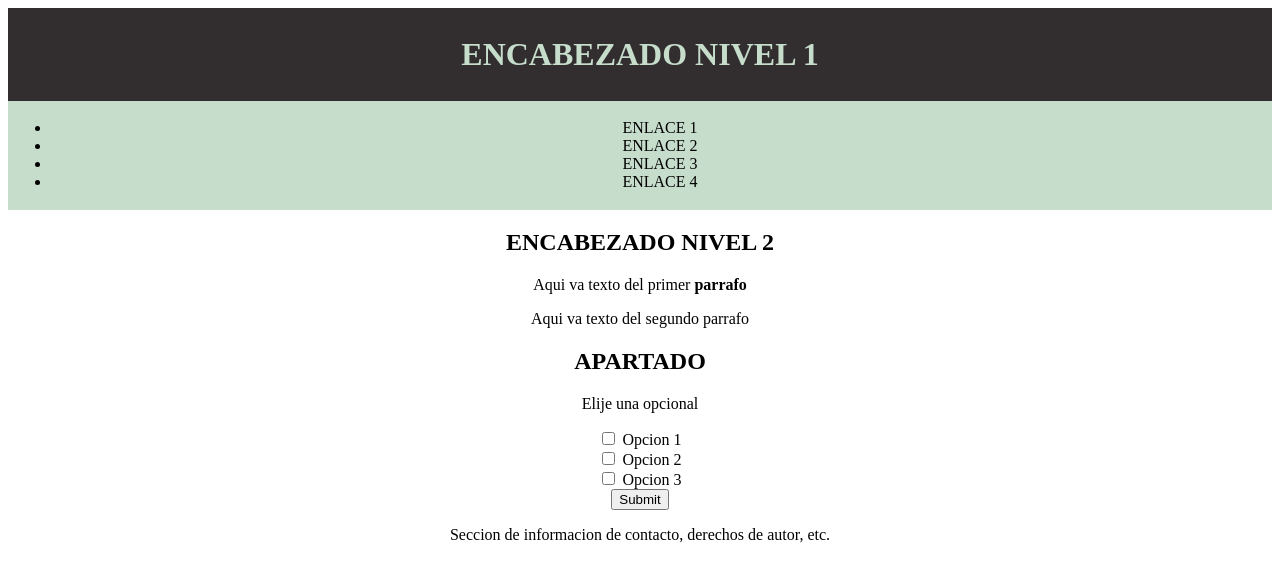
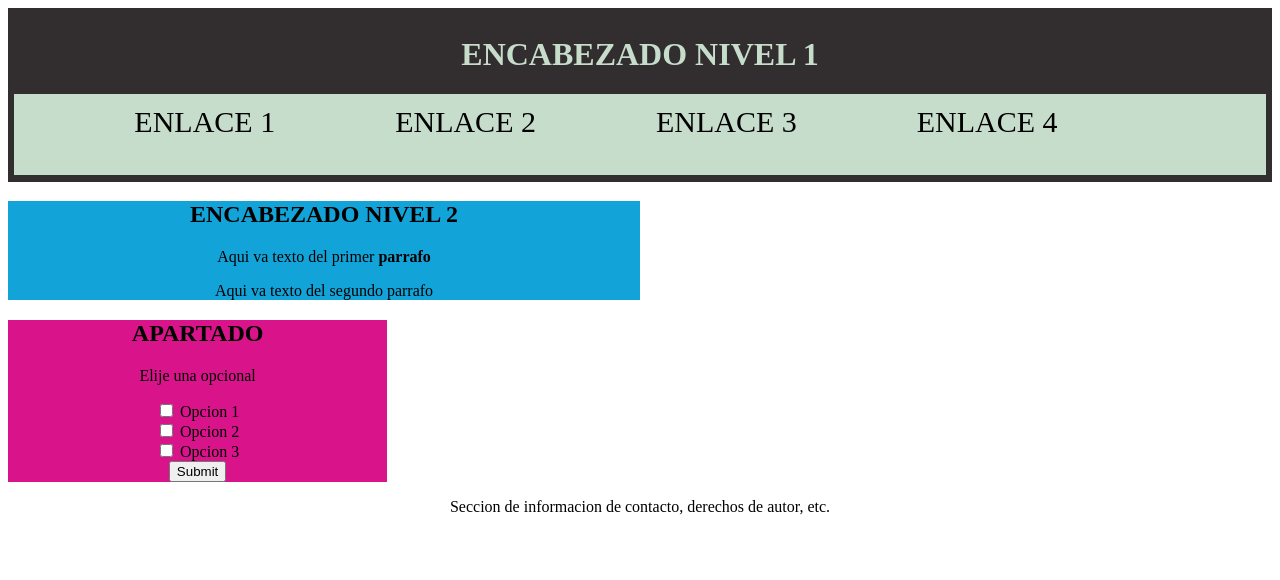
Before and after one commit to Alberto-58-85/RepositorioAlberto, a plain HTML site: page LenguajeHTML/index.html in a window 1280 px wide. Drawn offline with Linux system fonts and the light colour scheme.

Commit message:
avance en casa para CSS

```diff
--- a/LenguajeHTML/Practica4/css/style.css
+++ b/LenguajeHTML/Practica4/css/style.css
@@ -6,7 +6,7 @@ header, nav, article, footer {
 }
 header{
     background-color: #E8F2A1;
-    margin-bottom: 10px;
+
 }
 div {
     display: flex;
--- a/LenguajeHTML/index.html
+++ b/LenguajeHTML/index.html
@@ -4,36 +4,55 @@
 <head>
     <title>Document</title>
     <style>
-        header, nav, div, section {
+        header, nav, div, footer {
             text-align: center;
         }
         nav {
+            text-align: 4;
+            background-color: #C7DDCC;
             border-top: #322E2F white;
+            padding: 20px;
+            display: flex;
+
+
         }
+        ul {
+            list-style: none;
+        }
+        li {
+            color: #000000;
+            font-size: 30px;
+            float: left;
+            display: block;
+            padding: 0px 60px;
+            margin-top: -25px;
+
+        }
+
     </style>
 </head>
 <body>
     <header style="background-color: #322E2F;color: #C7DDCC; padding: 0.5%;">
         <h1>ENCABEZADO NIVEL 1</h1>
-    </header>
 
-    <nav style= "background-color: #C7DDCC; padding: 0.2%;">
+
+    <nav>
         <ul>
             <li>ENLACE 1</li>
             <li>ENLACE 2</li>
             <li>ENLACE 3</li>
             <li>ENLACE 4</li>
-
         </ul>
     </nav>
+    </header>
 
-    <header>
+    <header style="background-color: #12A4D9; width: 50%;">
         <h2>ENCABEZADO NIVEL 2</h2>
         <P>Aqui va texto del primer <b>parrafo</b></P>
         <P>Aqui va texto del segundo parrafo</P>
     </header>
 
-    <div>
+    <div style="background-color: #D9138A; width: 30%;">
         <h2>APARTADO</h2>
         <p>Elije una opcional</p>
         <input type="checkbox"> Opcion 1 <br>
@@ -42,9 +61,9 @@
         <input type="submit">
     </div>
 
-    <section>
+    <footer>
         <p>Seccion de informacion de contacto, derechos de autor, etc.</p>
-    </section>
+    </footer>
 
 
 
```
